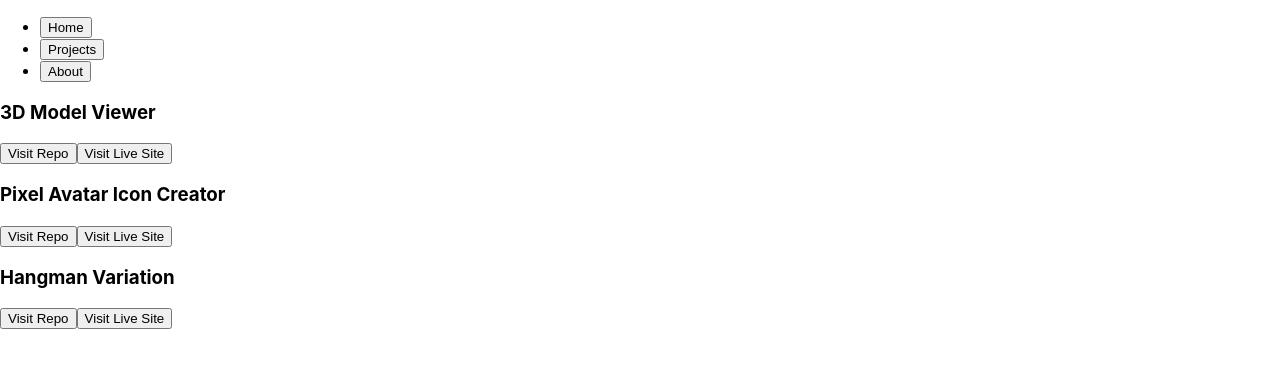
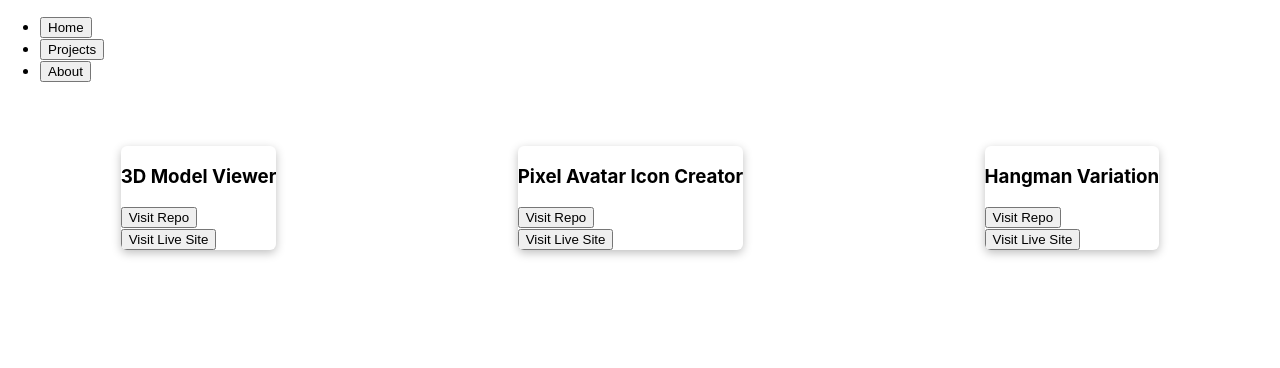
Before and after one commit to Bibhor2000/Portfolio-2000, a Next.js app: page /projects in a window 1280 px wide. Shown: the top 368 px of the page. Built offline with nearby package versions, Linux system fonts and the light colour scheme.

Commit message:
began styling in the home & projects page

```diff
--- a/pages/projects.js
+++ b/pages/projects.js
@@ -6,8 +6,8 @@ import Link from 'next/link';
 export default function Home() {
 
     return (
-        <div className='app-container'>
-            <div className='card'>
+        <div className={styles.appcontainer}>
+            <div className={styles.card}>
                 <h3>3D Model Viewer</h3>
                 <Link href='https://github.com/Bibhor2000/3DView'>
                     <button>Visit Repo</button>
@@ -16,7 +16,7 @@ export default function Home() {
                     <button>Visit Live Site</button>
                 </Link>
             </div>
-            <div className='card'>
+            <div className={styles.card}>
                 <h3>Pixel Avatar Icon Creator</h3>
                 <Link href='https://github.com/Bibhor2000/Project-2'>
                     <button>Visit Repo</button>
@@ -25,7 +25,7 @@ export default function Home() {
                     <button>Visit Live Site</button>
                 </Link>
             </div>
-            <div className='card'>
+            <div className={styles.card}>
                 <h3>Hangman Variation</h3>
                 <Link href='https://github.com/Bibhor2000/Project-1'>
                     <button>Visit Repo</button>
--- a/styles/Home.module.css
+++ b/styles/Home.module.css
@@ -11,3 +11,8 @@
   box-shadow: 0 3px 10px rgba(0, 0, 0, 0.25);
   overflow: hidden;
 }
+
+.appcontainer {
+  display: flex;
+  flex-direction: row;
+}
```
Also changed, not shown: pages/index.js (+16 -12 lines).
